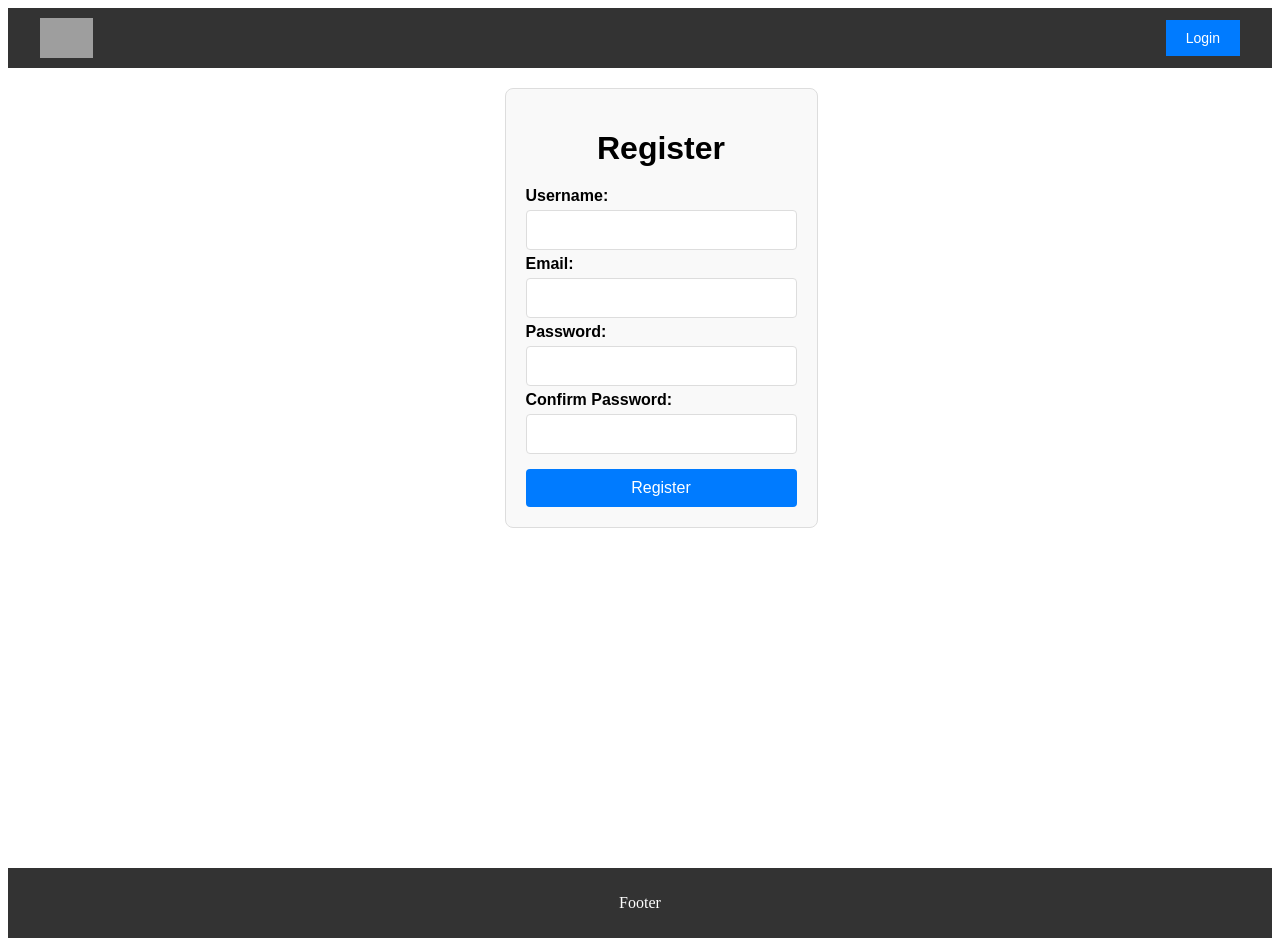
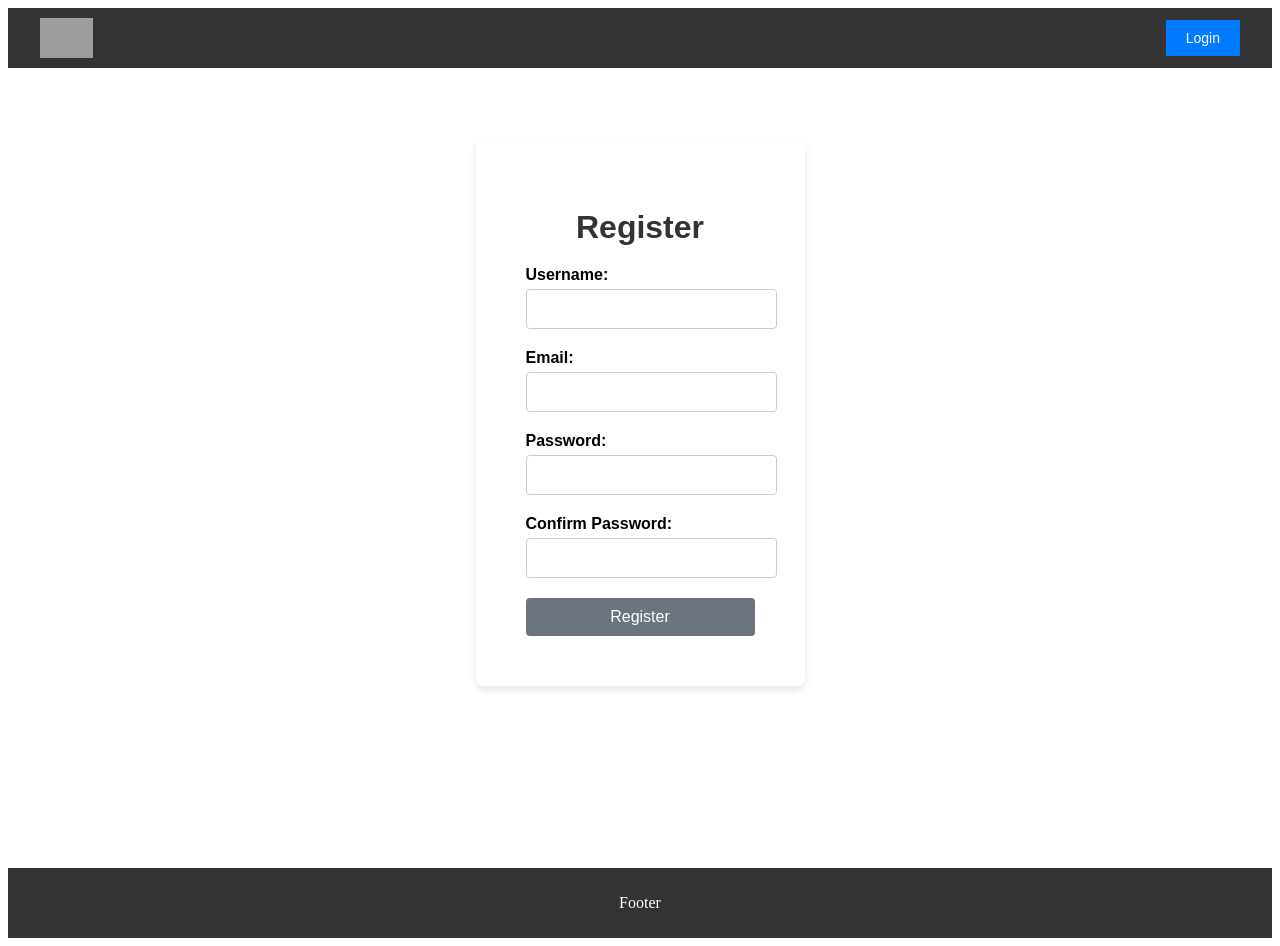
Before and after one commit to Paveljolak/healthy-endpoints-dinitproject-frontend, an Angular app: page /register in a window 1280 px wide. Built offline with nearby package versions, Linux system fonts and the light colour scheme; grey boxes are pictures that could not be loaded.

Commit message:
Azure on backend

```diff
--- a/package.json
+++ b/package.json
@@ -1,6 +1,9 @@
 {
   "name": "dinithealthyendpoints",
   "version": "0.0.0",
+  "engines": {
+    "node": ">=18.0.0"
+  },
   "scripts": {
     "ng": "ng",
     "start": "ng serve",
--- a/src/app/components/edit-user-modal/edit-user-modal.component.ts
+++ b/src/app/components/edit-user-modal/edit-user-modal.component.ts
@@ -1,5 +1,3 @@
-// edit-user-modal.component.ts
-
 import {
   Component,
   EventEmitter,
@@ -38,7 +36,7 @@ export class EditUserModalComponent implements OnChanges {
     this.userForm = this.fb.group({
       username: ['', Validators.required],
       email: ['', [Validators.required, Validators.email]],
-      role: [''],
+      role: ['', Validators.required], // Ensure role is required
       enabled: [true], // Default to true if not specified
       verificationCode: [''],
     });
--- a/src/app/components/header/header.component.html
+++ b/src/app/components/header/header.component.html
@@ -30,6 +30,14 @@
       >
         Register
       </button>
+
+      <button
+        *ngIf="isLoggedIn() && hasAdmin() && currentUrl != '/users'"
+        class="users-button"
+        (click)="router.navigateByUrl('/users')"
+      >
+        Manage Users
+      </button>
     </div>
   </div>
 
--- a/src/app/components/header/header.component.ts
+++ b/src/app/components/header/header.component.ts
@@ -59,4 +59,8 @@ export class HeaderComponent implements OnInit {
   navigateHome() {
     this.router.navigateByUrl('/home'); // Adjust this path as needed
   }
+
+  hasAdmin(): boolean {
+    return this.authenticationService.isAdmin();
+  }
 }
--- a/src/app/components/login/login.component.css
+++ b/src/app/components/login/login.component.css
@@ -1,42 +1,75 @@
-/* login.component.css */
+/* Add these styles to your CSS file */
 .login-container {
-  width: 300px;
-  margin: 0 auto;
+  max-width: 400px;
+  margin: 50px auto;
   padding: 20px;
-  border: 1px solid #ccc;
-  border-radius: 5px;
-  box-shadow: 0 0 10px rgba(0, 0, 0, 0.1);
+  border-radius: 8px;
+  box-shadow: 0 4px 8px rgba(0, 0, 0, 0.1);
+  background: #ffffff;
 }
 
 .login-container h1 {
   text-align: center;
+  margin-bottom: 20px;
+  font-family: "Arial", sans-serif;
+  color: #333;
 }
 
-.login-container form {
+.login-form {
   display: flex;
   flex-direction: column;
 }
 
-.login-container label {
-  margin-bottom: 5px;
+.form-group {
+  margin-bottom: 20px;
 }
 
-.login-container input {
-  margin-bottom: 10px;
-  padding: 8px;
-  border: 1px solid #ccc;
-  border-radius: 3px;
+.form-group label {
+  display: block;
+  margin-bottom: 5px;
+  font-weight: bold;
 }
 
-.login-container button {
+.form-group input {
+  width: 100%;
   padding: 10px;
-  background-color: #007bff;
-  color: white;
-  border: none;
-  border-radius: 3px;
-  cursor: pointer;
+  border: 1px solid #ccc;
+  border-radius: 4px;
+  font-size: 1em;
 }
 
-.login-container button:hover {
+.form-group input:focus {
+  border-color: #007bff;
+  box-shadow: 0 0 5px rgba(0, 123, 255, 0.5);
+  outline: none;
+}
+
+.error-message {
+  color: red;
+  font-size: 0.875em;
+  margin-top: 5px;
+}
+
+button {
+  padding: 10px 15px;
+  background-color: #007bff;
+  border: none;
+  border-radius: 4px;
+  color: white;
+  font-size: 1em;
+  cursor: pointer;
+  transition: background-color 0.3s ease;
+}
+
+button:disabled {
+  background-color: #6c757d;
+  cursor: not-allowed;
+}
+
+button:not(:disabled):hover {
   background-color: #0056b3;
 }
+
+.invalid {
+  border: 1px solid red;
+}
--- a/src/app/components/register/register.component.css
+++ b/src/app/components/register/register.component.css
@@ -10,15 +10,21 @@ body {
   height: 100vh;
 }
 
-/* Container Styling */
+/* Add these styles to your CSS file */
 .registration-container {
-  width: 100%;
-  max-width: 600px;
-  margin: 0 auto;
-  padding: 20px;
-  border: 1px solid #ddd;
+  max-width: 400px;
+  margin: 50px auto;
+  padding: 50px;
   border-radius: 8px;
-  background: #f9f9f9;
+  box-shadow: 0 4px 8px rgba(0, 0, 0, 0.1);
+  background: #ffffff;
+}
+
+.registration-container h1 {
+  text-align: center;
+  margin-bottom: 20px;
+  font-family: "Arial", sans-serif;
+  color: #333;
 }
 
 .registration-form {
@@ -26,51 +32,56 @@ body {
   flex-direction: column;
 }
 
-/* Form Label Styling */
-.registration-form label {
-  font-weight: bold;
-  margin-bottom: 5px;
+.form-group {
+  margin-bottom: 20px;
 }
 
-/* Form Input Styling */
-.registration-form input {
-  margin-bottom: 5px; /* Reduced margin */
-  padding: 10px;
-  border: 1px solid #ddd;
-  border-radius: 4px;
-  font-size: 16px;
+.form-group label {
+  display: block;
+  margin-bottom: 5px;
+  font-weight: bold;
 }
 
-/* Form Error Message Styling */
+.form-group input {
+  width: 100%;
+  padding: 10px;
+  border: 1px solid #ccc;
+  border-radius: 4px;
+  font-size: 1em;
+}
+
+.form-group input:focus {
+  border-color: #007bff;
+  box-shadow: 0 0 5px rgba(0, 123, 255, 0.5);
+  outline: none;
+}
+
 .error-message {
   color: red;
   font-size: 0.875em;
-  margin: 0; /* Removed top margin */
-  margin-bottom: 15px;
+  margin-top: 5px;
 }
 
-input.ng-invalid.ng-touched {
-  border-color: red;
+button {
+  padding: 10px 15px;
+  background-color: #007bff;
+  border: none;
+  border-radius: 4px;
+  color: white;
+  font-size: 1em;
+  cursor: pointer;
+  transition: background-color 0.3s ease;
 }
 
-/* Button Styling */
-.registration-form button {
-  background-color: #007bff;
-  color: #fff;
-  border: none;
-  padding: 10px;
-  border-radius: 4px;
-  font-size: 16px;
-  cursor: pointer;
-  margin-top: 10px; /* Added margin to separate button from the form */
+button:disabled {
+  background-color: #6c757d;
+  cursor: not-allowed;
 }
 
-.registration-form button:hover {
+button:not(:disabled):hover {
   background-color: #0056b3;
 }
 
-/* Heading Styling */
-h1 {
-  margin-bottom: 20px;
-  text-align: center;
+.invalid {
+  border: 1px solid red;
 }
--- a/src/app/components/register/register.component.html
+++ b/src/app/components/register/register.component.html
@@ -1,6 +1,11 @@
 <div class="registration-container">
   <h1>Register</h1>
-  <form class="registration-form">
+  <form
+    class="registration-form"
+    #registrationForm="ngForm"
+    (ngSubmit)="registrationForm.valid && registerUser()"
+  >
+    <div class="form-group">
       <label for="username">Username:</label>
       <input
         [(ngModel)]="registerUserData.username"
@@ -8,8 +13,20 @@
         type="text"
         id="username"
         required
+        #username="ngModel"
+        [class.invalid]="
+          username.invalid && (username.dirty || username.touched)
+        "
       />
+      <div
+        *ngIf="username.invalid && (username.dirty || username.touched)"
+        class="error-message"
+      >
+        Username is required.
+      </div>
+    </div>
 
+    <div class="form-group">
       <label for="email">Email:</label>
       <input
         [(ngModel)]="registerUserData.email"
@@ -17,8 +34,18 @@
         type="email"
         id="email"
         required
+        #email="ngModel"
+        [class.invalid]="email.invalid && (email.dirty || email.touched)"
       />
+      <div
+        *ngIf="email.invalid && (email.dirty || email.touched)"
+        class="error-message"
+      >
+        Enter a valid email address.
+      </div>
+    </div>
 
+    <div class="form-group">
       <label for="password">Password:</label>
       <input
         [(ngModel)]="registerUserData.password"
@@ -26,8 +53,20 @@
         type="password"
         id="password"
         required
+        #password="ngModel"
+        [class.invalid]="
+          password.invalid && (password.dirty || password.touched)
+        "
       />
+      <div
+        *ngIf="password.invalid && (password.dirty || password.touched)"
+        class="error-message"
+      >
+        Password is required.
+      </div>
+    </div>
 
+    <div class="form-group">
       <label for="confirm-password">Confirm Password:</label>
       <input
         [(ngModel)]="registerUserData.confirmPassword"
@@ -35,8 +74,25 @@
         type="password"
         id="confirm-password"
         required
+        #confirmPassword="ngModel"
+        [class.invalid]="
+          confirmPassword.invalid &&
+          (confirmPassword.dirty || confirmPassword.touched)
+        "
       />
+      <div
+        *ngIf="
+          confirmPassword.invalid &&
+          (confirmPassword.dirty || confirmPassword.touched)
+        "
+        class="error-message"
+      >
+        Confirm Password is required.
+      </div>
+    </div>
 
-    <button (click)="registerUser()" type="submit">Register</button>
+    <button type="submit" [disabled]="registrationForm.invalid">
+      Register
+    </button>
   </form>
 </div>
--- a/src/app/components/register/register.component.ts
+++ b/src/app/components/register/register.component.ts
@@ -4,11 +4,12 @@ import { Router } from '@angular/router';
 import { AuthenticationService } from '../../services/authentication/authentication.service';
 import { RegisterUserData } from '../../interfaces/register-user-data';
 import { setThrowInvalidWriteToSignalError } from '@angular/core/primitives/signals';
+import { CommonModule } from '@angular/common';
 
 @Component({
   selector: 'app-register',
   standalone: true,
-  imports: [FormsModule],
+  imports: [FormsModule, CommonModule],
   templateUrl: './register.component.html',
   styleUrls: ['./register.component.css'],
 })
--- a/src/app/services/authentication/authentication.service.ts
+++ b/src/app/services/authentication/authentication.service.ts
@@ -63,4 +63,18 @@ export class AuthenticationService {
   isLoggedIn(): boolean {
     return !!sessionStorage.getItem('authdata');
   }
+
+  getRole(): string | null {
+    return sessionStorage.getItem('role');
+  }
+
+  isAdmin(): boolean {
+    const role = this.getRole();
+
+    if (role != null) {
+      sessionStorage.setItem('read role: ', role);
+    }
+
+    return role === 'ADMIN,USER';
+  }
 }
--- a/src/environments/environment.development.ts
+++ b/src/environments/environment.development.ts
@@ -1,5 +1,5 @@
 export const environment = {
   production: false,
-  apiBaseUrl: 'http://localhost:8080/urls',
-  apiBase: 'http://localhost:8080',
+  apiBaseUrl: 'https://healthyendpoints.azurewebsites.net/urls',
+  apiBase: 'https://healthyendpoints.azurewebsites.net/',
 };
```
Also changed, not shown: src/app/components/edit-user-modal/edit-user-modal.component.html (+14 -2 lines), src/app/components/login/login.component.html (+30 -2 lines). Lines whose indentation alone changed are shown as unchanged.
